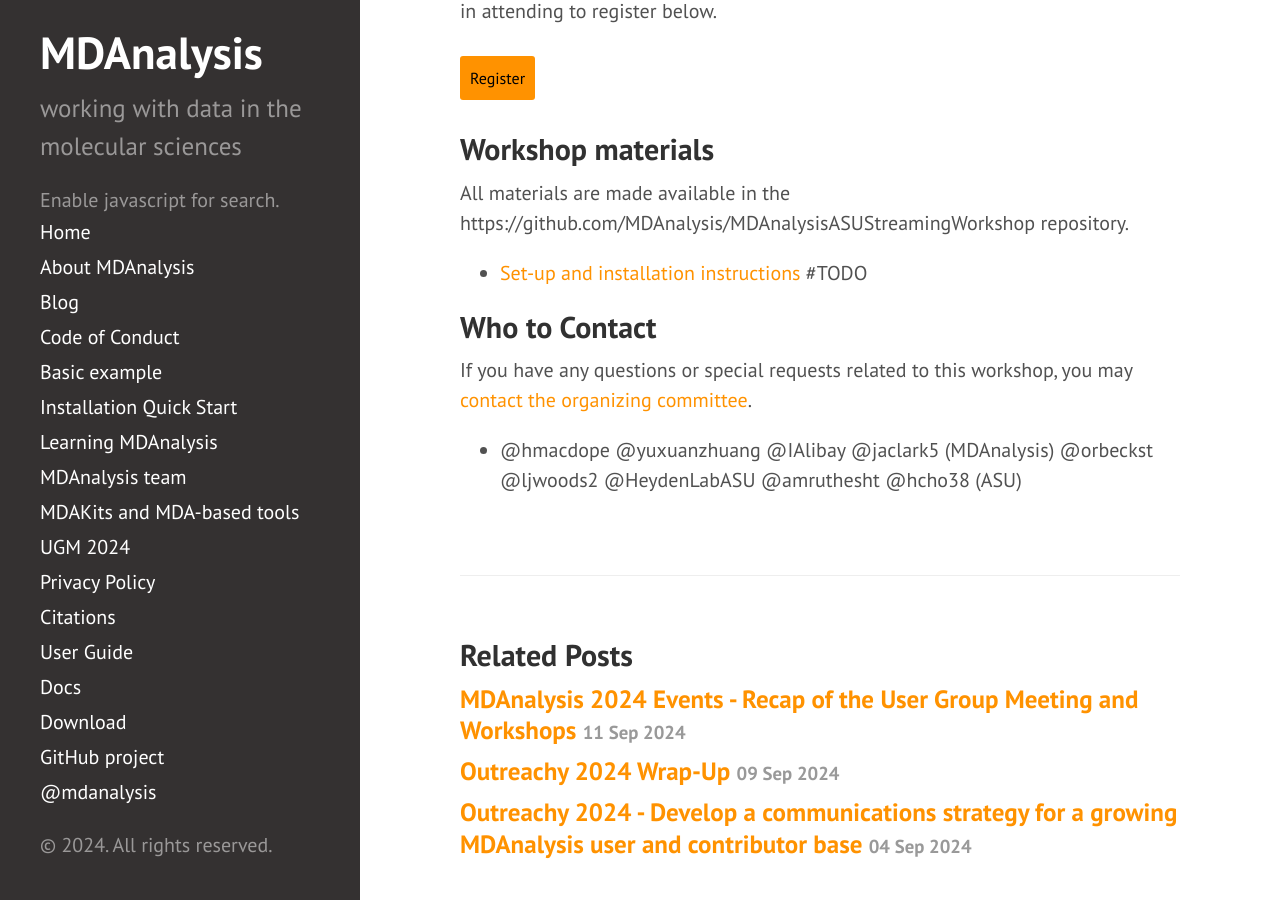
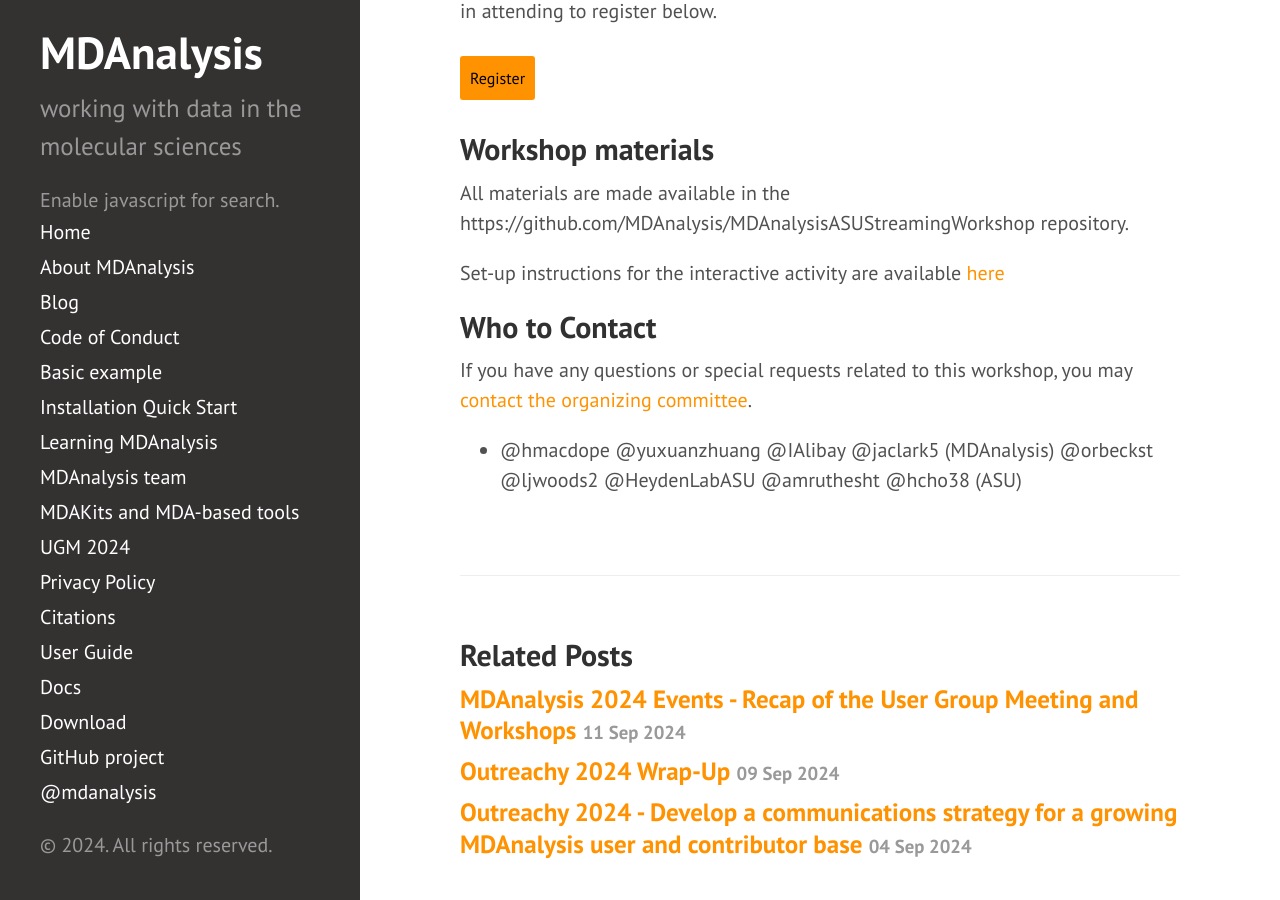
Before and after one commit to MDAnalysis/MDAnalysis.github.io, a Jekyll site: the page built from _posts/2024-11-3-ASU_streaming_workshop.md, in a window 1280 px wide and 900 px high, scrolled down 2148 px. Built offline with Jekyll 4.4.1, drawn with Linux system fonts in a browser that asks for light colours; comment, search, counter and statistics services are not loaded.

Commit message:
setup for interactive activity

```diff
--- a/_posts/2024-11-3-ASU_streaming_workshop.md
+++ b/_posts/2024-11-3-ASU_streaming_workshop.md
@@ -52,7 +52,7 @@ Attendance at this workshop will be *free*, and we encourage anyone with an inte
 ## Workshop materials
 All materials are made available in the https://github.com/MDAnalysis/MDAnalysisASUStreamingWorkshop repository.
 
-* [Set-up and installation instructions](XXXX) #TODO
+Set-up instructions for the interactive activity are available [here](https://github.com/Becksteinlab/imd-workshop-2024)
 
 ## Who to Contact
 
```
